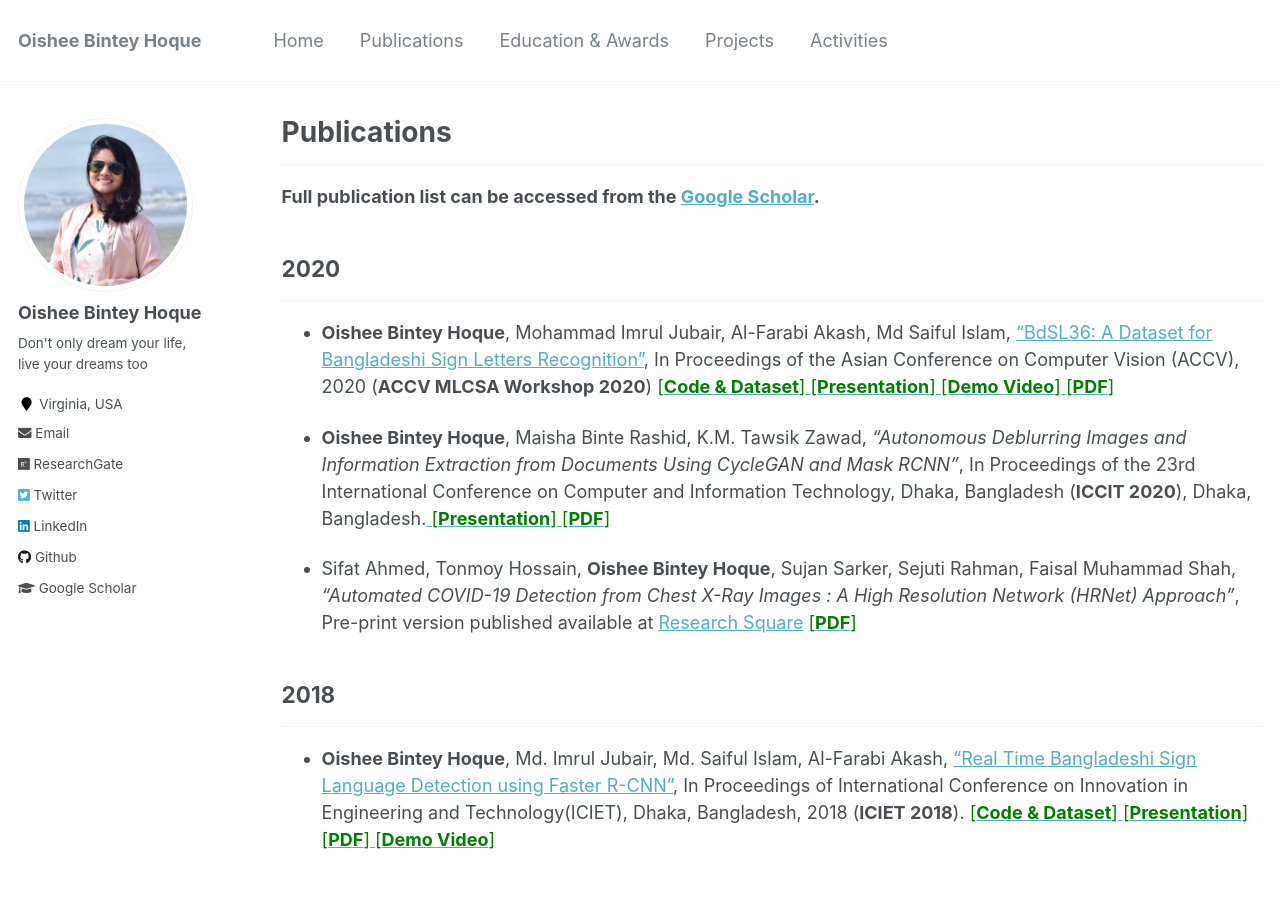
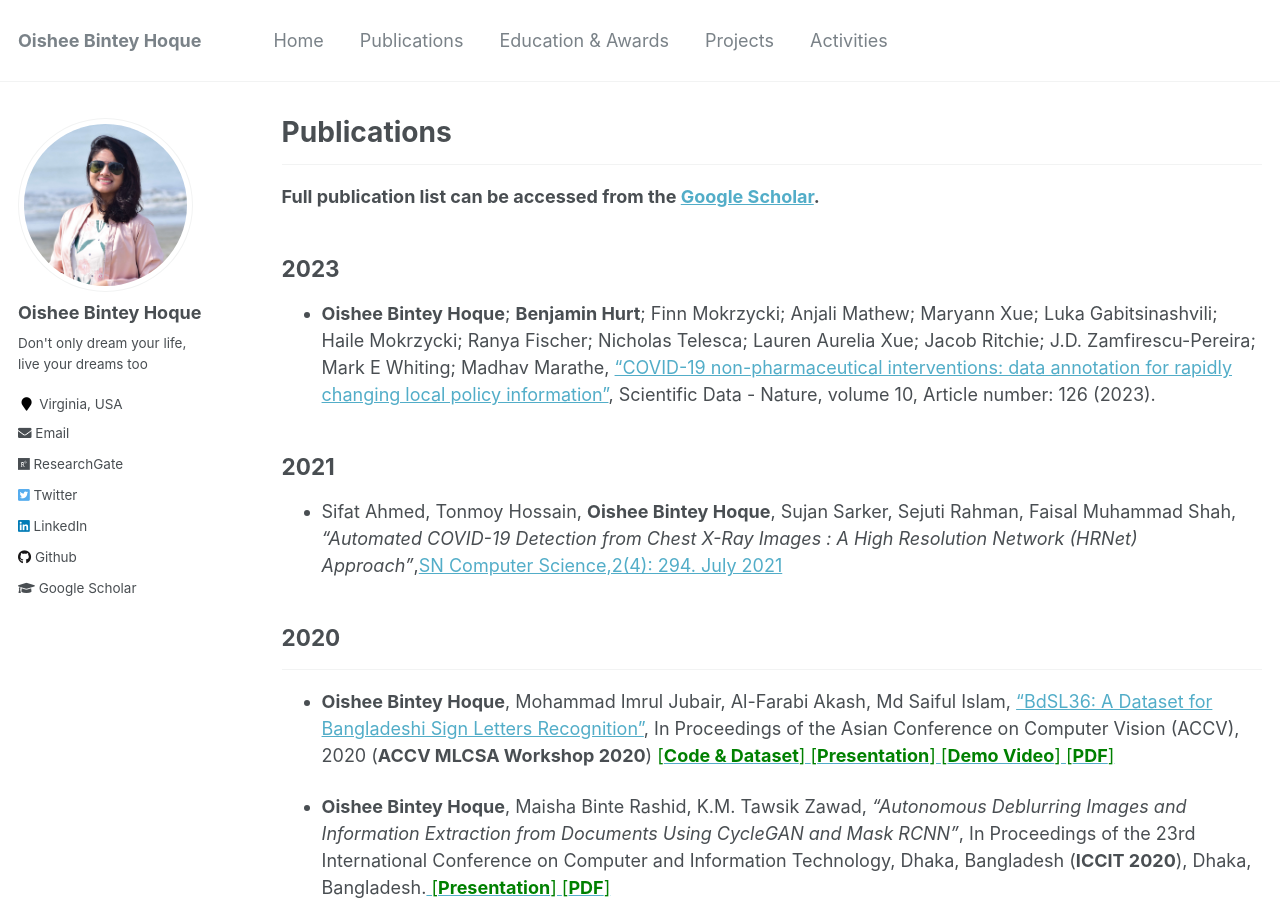
Before and after one commit to oishee-hoque/oishee-hoque.github.io, a Jekyll site: the page built from _pages/publications.md, in a window 1280 px wide and 900 px high. Built offline with Jekyll 4.4.1, drawn with Linux system fonts in a browser that asks for light colours.

Commit message:
update publications

```diff
--- a/_pages/publications.md
+++ b/_pages/publications.md
@@ -9,6 +9,15 @@ author_profile: true
 
 **Full publication list can be accessed from the [Google Scholar](https://scholar.google.com/citations?hl=en&authuser=3&user=Xyu3_yUAAAAJ).**
 
+## 2023
+
+- **Oishee Bintey Hoque**; **Benjamin Hurt**; Finn Mokrzycki; Anjali Mathew; Maryann Xue; Luka Gabitsinashvili; Haile Mokrzycki; Ranya Fischer; Nicholas Telesca; Lauren Aurelia Xue; Jacob Ritchie; J.D. Zamfirescu-Pereira; Mark E Whiting; Madhav Marathe, ["COVID-19 non-pharmaceutical interventions: data annotation for rapidly changing local policy information"](https://www.nature.com/articles/s41597-023-01979-6), Scientific Data - Nature, volume 10, Article number: 126 (2023).
+
+## 2021
+
+- Sifat Ahmed, Tonmoy Hossain, **Oishee Bintey Hoque**, Sujan Sarker, Sejuti Rahman, Faisal Muhammad
+  Shah, _"Automated COVID-19 Detection from Chest X-Ray Images : A High Resolution Network (HRNet) Approach"_,[SN Computer Science,2(4): 294. July 2021](https://link.springer.com/article/10.1007/s42979-021-00690-w)
+
 ## 2020
 
 ---
@@ -17,9 +26,6 @@ author_profile: true
 
 - **Oishee Bintey Hoque**, Maisha Binte Rashid, K.M. Tawsik Zawad, _"Autonomous Deblurring Images
   and Information Extraction from Documents Using CycleGAN and Mask RCNN"_, In Proceedings of the 23rd International Conference on Computer and Information Technology, Dhaka, Bangladesh (**ICCIT 2020**), Dhaka, Bangladesh.[<span style ="color:Green"> [**Presentation**] </span>](https://oishee-hoque.github.io/files/ICCIT_2020_presentation.pdf) [<span style ="color:Green"> [**PDF**] </span>](https://oishee-hoque.github.io/files/ICCIT_2020.pdf)
-
-- Sifat Ahmed, Tonmoy Hossain, **Oishee Bintey Hoque**, Sujan Sarker, Sejuti Rahman, Faisal Muhammad
-  Shah, _"Automated COVID-19 Detection from Chest X-Ray Images : A High Resolution Network (HRNet) Approach"_, Pre-print version published available at [Research Square](https://www.researchsquare.com/article/rs-56285/v1) [<span style ="color:Green"> [**PDF**] </span>](https://oishee-hoque.github.io/files/HRNet.pdf)
 
 ## 2018
 
```
Also changed, not shown: _pages/about.md (+2 -1 lines).
